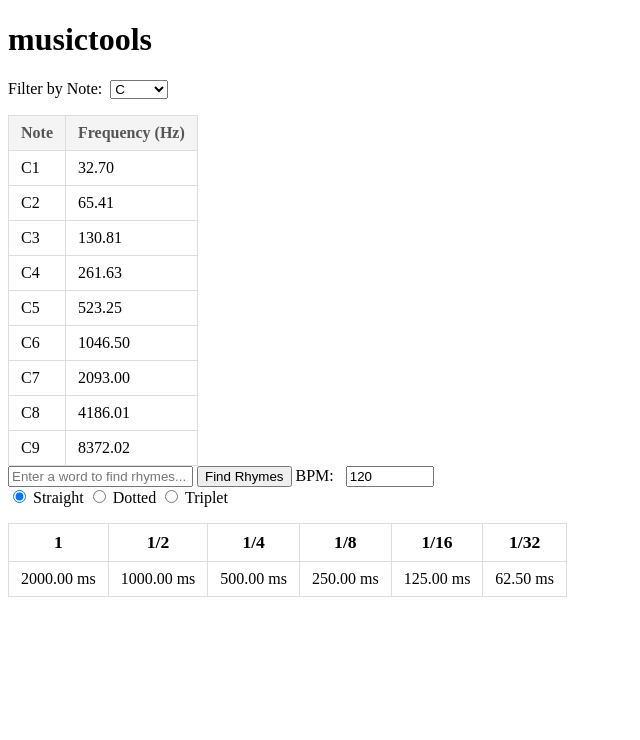
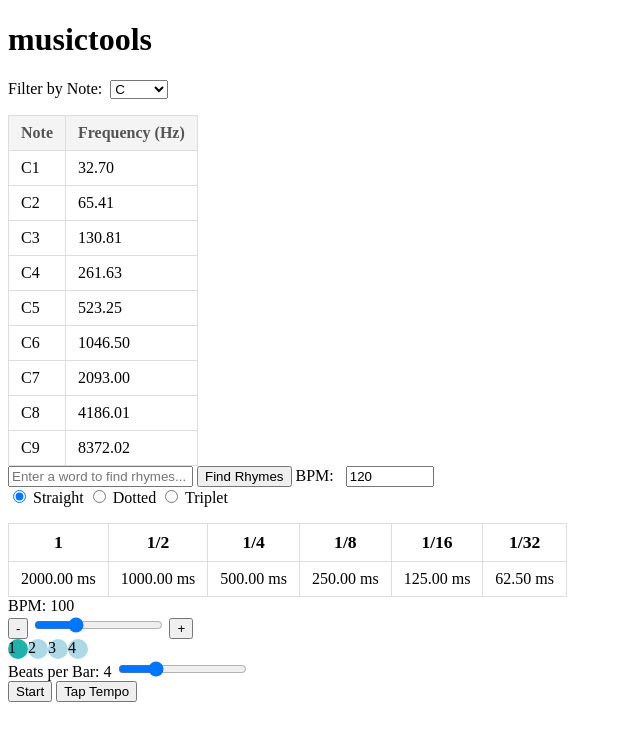
Before and after one commit to kgmmm/musictools, a SvelteKit app: page / in a window 1280 px wide. Shown: the top 740 px of the page, without its empty margins (0-640 px from the left). Built offline with nearby package versions, Linux system fonts and the light colour scheme.

Commit message:
metronome

```diff
--- a/src/routes/+page.svelte
+++ b/src/routes/+page.svelte
@@ -2,6 +2,7 @@
   import Notetohz from "./Notetohz.svelte";
   import Rhymes from "./Rhymes.svelte";
   import Bpmtoms from "./Bpmtoms.svelte";
+  import Metronome from "./Metronome.svelte";
 </script>
 
 <h1>musictools</h1>
@@ -9,3 +10,4 @@
 <Notetohz />
 <Rhymes />
 <Bpmtoms />
+<Metronome />
--- /dev/null
+++ b/src/routes/Metronome.svelte
@@ -0,0 +1,165 @@
+<script>
+  import { onDestroy, onMount } from "svelte";
+
+  let bpm = 100;
+  let beatsPerBar = 4;
+  let currentBeat = 1;
+  let isRunning = false;
+
+  let tapTimes = [];
+
+  let audioCtx;
+  onMount(() => {
+    audioCtx = new (window.AudioContext || window.webkitAudioContext)();
+  });
+
+  // Scheduler variables
+  let lookahead = 25; // ms: how often to check for notes to schedule
+  let scheduleAheadTime = 0.1; // s: how far ahead to schedule
+  let nextNoteTime = 0; // s: when the next note is due
+  let schedulerId = null; // for setInterval
+  let beatLength = 60 / bpm; // seconds per beat
+
+  let beatCounter = 1;
+
+  let uiTimeouts = [];
+
+  function playClick(emphasized = false, time = 0) {
+    const osc = audioCtx.createOscillator();
+    const envelope = audioCtx.createGain();
+
+    osc.type = "square";
+    osc.frequency.value = emphasized ? 1500 : 1000;
+    envelope.gain.setValueAtTime(1, time);
+    envelope.gain.exponentialRampToValueAtTime(0.001, time + 0.1);
+
+    osc.connect(envelope);
+    envelope.connect(audioCtx.destination);
+    osc.start(time);
+    osc.stop(time + 0.1);
+  }
+
+  function scheduleUI(beat, time) {
+    const delayMs = Math.max(0, (time - audioCtx.currentTime) * 1000);
+    const id = setTimeout(() => {
+      if (!isRunning) return;
+      currentBeat = beat;
+    }, delayMs);
+    uiTimeouts.push(id);
+  }
+
+  function nextNote() {
+    beatLength = 60 / bpm;
+    nextNoteTime += beatLength;
+    beatCounter = (beatCounter % beatsPerBar) + 1;
+  }
+
+  function scheduler() {
+    while (nextNoteTime < audioCtx.currentTime + scheduleAheadTime) {
+      const beatForThisNote = beatCounter;
+      playClick(beatForThisNote === 1, nextNoteTime);
+      scheduleUI(beatForThisNote, nextNoteTime);
+      nextNote();
+    }
+  }
+
+  async function startMetronome() {
+    if (isRunning) return;
+    if (audioCtx.state === "suspended") {
+      await audioCtx.resume();
+    }
+    isRunning = true;
+    beatCounter = 1;
+    currentBeat = 1;
+    nextNoteTime = audioCtx.currentTime;
+    schedulerId = setInterval(scheduler, lookahead);
+  }
+
+  function stopMetronome() {
+    isRunning = false;
+    if (schedulerId) clearInterval(schedulerId);
+    schedulerId = null;
+
+    uiTimeouts.forEach(clearTimeout);
+    uiTimeouts = [];
+
+    currentBeat = 1;
+  }
+
+  function toggleMetronome() {
+    isRunning ? stopMetronome() : startMetronome();
+  }
+
+  function tapTempo() {
+    const now = performance.now();
+    tapTimes.push(now);
+    if (tapTimes.length > 8) tapTimes.shift();
+
+    if (tapTimes.length >= 2) {
+      const intervals = [];
+      for (let i = 1; i < tapTimes.length; i++) {
+        intervals.push(tapTimes[i] - tapTimes[i - 1]);
+      }
+      const avgInterval =
+        intervals.reduce((a, b) => a + b, 0) / intervals.length;
+      bpm = Math.min(240, Math.max(40, Math.round(60000 / avgInterval)));
+    }
+  }
+
+  function adjustBpm(change) {
+    bpm = Math.min(240, Math.max(40, bpm + change));
+  }
+
+  onDestroy(() => {
+    if (schedulerId) clearInterval(schedulerId);
+    uiTimeouts.forEach(clearTimeout);
+  });
+</script>
+
+<label>
+  BPM: {bpm}
+  <div>
+    <button on:click={(e) => adjustBpm(e.shiftKey ? -5 : -1)}>-</button>
+
+    <input type="range" min="40" max="240" bind:value={bpm} />
+
+    <button on:click={(e) => adjustBpm(e.shiftKey ? 5 : 1)}>+</button>
+  </div>
+</label>
+
+<div class="indicators" style="grid-template-rows:{beatsPerBar}">
+  {#each Array(beatsPerBar) as _, i}
+    <div class="indicator" class:active={currentBeat === i + 1}>
+      {i + 1}
+    </div>
+  {/each}
+</div>
+
+<label>
+  Beats per Bar: {beatsPerBar}
+  <input type="range" min="1" max="12" bind:value={beatsPerBar} />
+</label>
+
+<div>
+  <button on:click={toggleMetronome}>
+    {isRunning ? "Stop" : "Start"}
+  </button>
+
+  <button on:click={tapTempo}> Tap Tempo </button>
+</div>
+
+<style>
+  div.indicators {
+    display: flex;
+  }
+  div.indicator {
+    width: 20px;
+    height: 20px;
+    border-radius: 100%;
+    background: lightblue;
+    float: left;
+  }
+  div.indicator.active {
+    background: lightseagreen;
+  }
+</style>
```
